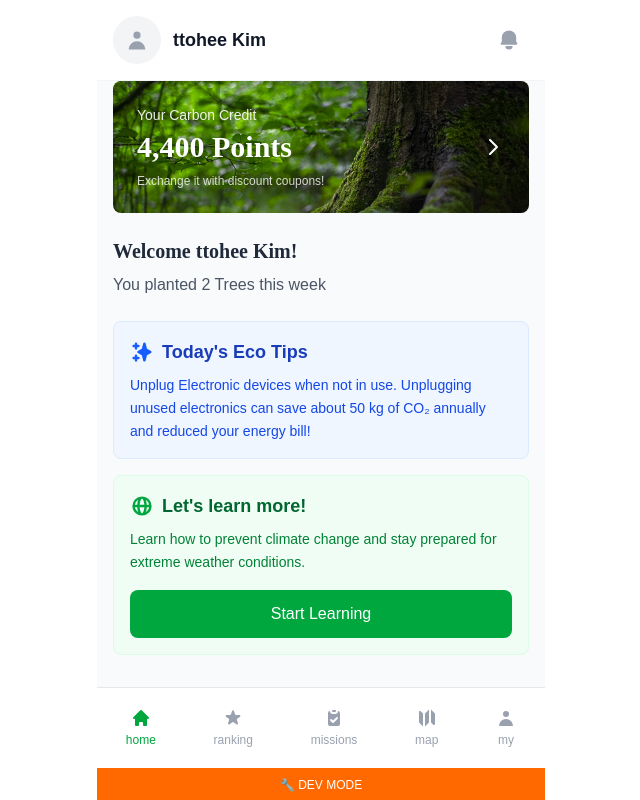
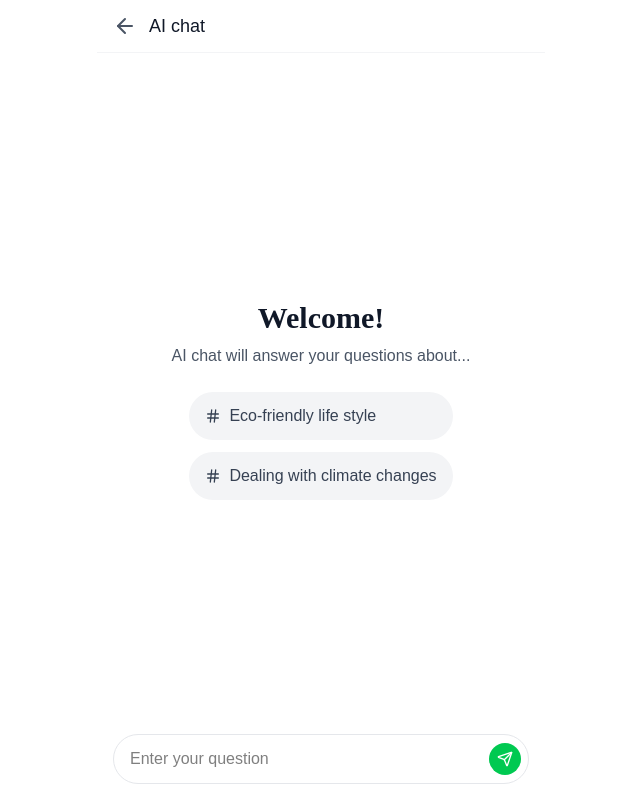
Before and after one commit to Team-GreenRanger/App, a React (Vite) app: page /#/ai-chat in a window 1280 px wide. Before the commit this address led to /#/home. Shown: the whole page, without its empty margins (319-959 px from the left). Built offline with nearby package versions, Linux system fonts and the light colour scheme; a web font is replaced by a local one.

Commit message:
feat: ai 채팅 퍼블리싱

```diff
--- a/src/App.tsx
+++ b/src/App.tsx
@@ -22,6 +22,9 @@ import WelcomePage from "./pages/WelcomePage";
 import LoginPage from "./pages/LoginPage";
 import SignupPage from "./pages/SignupPage";
 import OnboardingPage from "./pages/OnboardingPage";
+import AiChatPage from "./pages/AiChatPage";
+import AiWelcome from "./components/AiWelcomeSection";
+import AiWelcomeSection from "./components/AiWelcomeSection";
 
 const App: React.FC = () => {
   const { log, isAvailable } = useAndroidApi();
@@ -47,6 +50,7 @@ const App: React.FC = () => {
           <Route path="/onboarding" element={<OnboardingPage />} />
           <Route path="/" element={<Navigate to="/home" replace />} />
           <Route path="/home" element={<HomePage />} />
+          <Route path="/ai-chat" element={<AiChatPage />} />
           <Route path="/ranking" element={<RankingPage />} />
           <Route path="/missions" element={<MissionsPage />} />
           <Route path="/map" element={<MapPage />} />
@@ -60,8 +64,8 @@ const App: React.FC = () => {
           />
           <Route path="*" element={<Navigate to="/home" replace />} />
         </Routes>
-
-        {isDevelopment && <DevNavbar />}
+        {/*
+        {isDevelopment && <DevNavbar />} */}
       </div>
     </Router>
   );
--- /dev/null
+++ b/src/components/AiWelcomeSection.tsx
@@ -0,0 +1,45 @@
+import React from "react";
+import { Hash } from "lucide-react";
+
+interface WelcomeSectionProps {
+  onSubmit: (message: string) => void;
+}
+
+const AiWelcomeSection = ({ onSubmit }: WelcomeSectionProps) => {
+  const handleTagClick = (message: string) => {
+    onSubmit(message);
+  };
+
+  return (
+    <div className="w-full flex flex-col justify-center items-center px-6 absolute top-1/2 left-1/2 -translate-x-1/2 -translate-y-1/2">
+      <div className="text-center mb-6">
+        <h2 className="text-3xl font-bold text-gray-900 mb-2">Welcome!</h2>
+        <p className="text-gray-600 text-base">
+          AI chat will answer your questions about...
+        </p>
+      </div>
+
+      {/* Suggestion Tags */}
+      <div className="flex flex-col gap-3">
+        <button
+          onClick={() =>
+            handleTagClick("Tell me about eco-friendly lifestyle tips")
+          }
+          className="flex items-center gap-2 px-4 py-3 bg-gray-100 rounded-full text-gray-700 hover:bg-gray-200 transition-colors"
+        >
+          <Hash className="w-4 h-4" />
+          <span>Eco-friendly life style</span>
+        </button>
+        <button
+          onClick={() => handleTagClick("How can I deal with climate changes?")}
+          className="flex items-center gap-2 px-4 py-3 bg-gray-100 rounded-full text-gray-700 hover:bg-gray-200 transition-colors"
+        >
+          <Hash className="w-4 h-4" />
+          <span>Dealing with climate changes</span>
+        </button>
+      </div>
+    </div>
+  );
+};
+
+export default AiWelcomeSection;
--- /dev/null
+++ b/src/pages/AiChatPage.tsx
@@ -0,0 +1,123 @@
+import React, { useState } from "react";
+import { ArrowLeft, Send } from "lucide-react";
+import AiWelcomeSection from "../components/AiWelcomeSection";
+import { useNavigate } from "react-router-dom";
+
+const ChatPage = () => {
+  const navigate = useNavigate();
+  const [messages, setMessages] = useState<
+    Array<{ text: string; isUser: boolean }>
+  >([]);
+  const [inputValue, setInputValue] = useState("");
+  const [showWelcome, setShowWelcome] = useState(true);
+
+  const handleBackClick = () => {
+    if (navigate) {
+      navigate(-1);
+    } else {
+      console.log("Navigate back");
+    }
+  };
+
+  const handleSubmit = (messageText?: string) => {
+    const text = messageText || inputValue.trim();
+    if (text) {
+      // 메시지 추가
+      setMessages([
+        { text, isUser: true },
+        {
+          text: "Thanks for your question! This is a sample AI response.",
+          isUser: false,
+        },
+      ]);
+      setInputValue("");
+      setShowWelcome(false); // Welcome 화면 숨기기
+    }
+  };
+
+  return (
+    <div className=" min-h-screen bg-white flex flex-col justify-between">
+      <div className="flex items-center justify-between px-4 py-3 border-b border-gray-100">
+        <div className="flex items-center gap-3">
+          <button
+            onClick={handleBackClick}
+            className="text-gray-600 hover:text-gray-800 transition-colors"
+          >
+            <ArrowLeft className="w-6 h-6" />
+          </button>
+          <h1 className="text-lg font-medium text-gray-900">AI chat</h1>
+        </div>
+      </div>
+
+      {/* Chat Content */}
+      <div className="flex-1">
+        {showWelcome ? (
+          <AiWelcomeSection onSubmit={handleSubmit} />
+        ) : (
+          <div className="p-4 space-y-4">
+            {messages.map((message, index) => (
+              <div
+                key={index}
+                className={`flex ${
+                  message.isUser ? "justify-end" : "justify-start"
+                }`}
+              >
+                <div
+                  className={`rounded-2xl px-4 py-3 max-w-[320px] ${
+                    message.isUser
+                      ? "bg-gray-100 rounded-tr-md text-gray-900"
+                      : "bg-green-500 rounded-tl-md text-white"
+                  }`}
+                >
+                  {message.isUser ? (
+                    <p>{message.text}</p>
+                  ) : (
+                    <div>
+                      <div className="flex items-center gap-2 mb-3">
+                        <svg
+                          className="w-4 h-4"
+                          fill="currentColor"
+                          viewBox="0 0 20 20"
+                        >
+                          <path
+                            fillRule="evenodd"
+                            d="M16.707 5.293a1 1 0 010 1.414l-8 8a1 1 0 01-1.414 0l-4-4a1 1 0 011.414-1.414L8 12.586l7.293-7.293a1 1 0 011.414 0z"
+                            clipRule="evenodd"
+                          />
+                        </svg>
+                        <span className="font-semibold">AI Response</span>
+                      </div>
+                      <p className="text-sm leading-relaxed">{message.text}</p>
+                    </div>
+                  )}
+                </div>
+              </div>
+            ))}
+          </div>
+        )}
+      </div>
+
+      {/* Input Area */}
+      <div className="p-4">
+        <div className="relative">
+          <input
+            type="text"
+            value={inputValue}
+            onChange={(e) => setInputValue(e.target.value)}
+            onKeyPress={(e) => e.key === "Enter" && handleSubmit()}
+            placeholder="Enter your question"
+            className="w-full px-4 py-3 pr-12 border border-gray-200 rounded-full focus:outline-none focus:ring-2 focus:ring-green-500 focus:border-transparent"
+          />
+          <button
+            onClick={() => handleSubmit()}
+            className="absolute right-2 top-1/2 transform -translate-y-1/2 w-8 h-8 bg-green-500 rounded-full flex items-center justify-center text-white hover:bg-green-600 transition-colors"
+          >
+            <Send className="w-4 h-4" />
+          </button>
+        </div>
+      </div>
+    </div>
+  );
+};
+
+export default ChatPage;
--- a/src/pages/HomePage.tsx
+++ b/src/pages/HomePage.tsx
@@ -1,8 +1,15 @@
-import React, { useEffect, useState } from 'react';
-import { useNavigate } from 'react-router-dom';
-import { UserProfileHeader, CarbonCreditCard, EcoTipCard, LearnMoreCard, NotificationCenter } from '../components';
-import { useAndroidApi } from '../hooks';
-import { HiSparkles, HiGlobeAlt } from 'react-icons/hi';
+import React, { useEffect, useState } from "react";
+import { useNavigate } from "react-router-dom";
+import {
+  UserProfileHeader,
+  CarbonCreditCard,
+  EcoTipCard,
+  LearnMoreCard,
+  NotificationCenter,
+} from "../components";
+import { useAndroidApi } from "../hooks";
+import { HiSparkles, HiGlobeAlt } from "react-icons/hi";
+import sparkle from "../assets/images/sparkles.svg";
 
 const HomePage: React.FC = () => {
   const { updateBottomNavigation, showToast } = useAndroidApi();
@@ -10,15 +17,15 @@ const HomePage: React.FC = () => {
   const [isNotificationVisible, setIsNotificationVisible] = useState(false);
 
   useEffect(() => {
-    updateBottomNavigation('home');
+    updateBottomNavigation("home");
   }, [updateBottomNavigation]);
 
   const handleCarbonCreditClick = () => {
-    navigate('/my/credit');
+    navigate("/my/credit");
   };
 
   const handleStartLearning = () => {
-    showToast({ message: '학습 프로그램을 시작합니다!' });
+    showToast({ message: "학습 프로그램을 시작합니다!" });
   };
 
   const handleNotificationClick = () => {
@@ -27,6 +34,10 @@ const HomePage: React.FC = () => {
 
   const handleCloseNotification = () => {
     setIsNotificationVisible(false);
+  };
+
+  const handleAiButton = () => {
+    navigate("/ai-chat");
   };
 
   return (
@@ -43,19 +54,14 @@ const HomePage: React.FC = () => {
 
       <div className="px-4 pb-20">
         <div className="mb-6">
-          <CarbonCreditCard
-            points={4400}
-            onClick={handleCarbonCreditClick}
-          />
+          <CarbonCreditCard points={4400} onClick={handleCarbonCreditClick} />
         </div>
 
         <div className="mb-6">
           <h2 className="text-xl font-bold text-gray-800 mb-2">
             Welcome ttohee Kim!
           </h2>
-          <p className="text-gray-600">
-            You planted 2 Trees this week
-          </p>
+          <p className="text-gray-600">You planted 2 Trees this week</p>
         </div>
 
         <div className="space-y-4">
@@ -74,6 +80,13 @@ const HomePage: React.FC = () => {
           />
         </div>
       </div>
+
+      <button
+        onClick={handleAiButton}
+        className="w-18 h-18 bg-gradient-to-br from-cyan-400 to-green-400 rounded-full flex justify-center items-center absolute right-4 bottom-29"
+      >
+        <img src={sparkle} />
+      </button>
     </div>
   );
 };
```
Also changed, not shown: src/assets/images/sparkles.svg (added).
